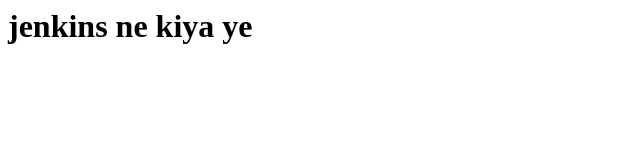
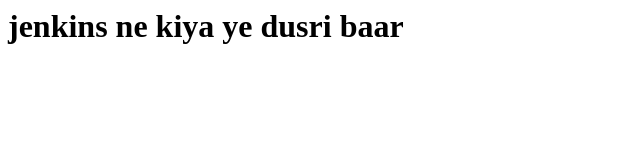
Before and after one commit to sankalpg0/jenkins, a plain HTML site: page index.html in a window 1280 px wide. Shown: the whole page, without its empty margins (0-640 px from the left). Drawn offline with Linux system fonts and the light colour scheme.

Commit message:
dusri baar

```diff
--- a/index.html
+++ b/index.html
@@ -1 +1 @@
-<h1>jenkins ne kiya ye</h1>
+<h1>jenkins ne kiya ye dusri baar</h1>
```
